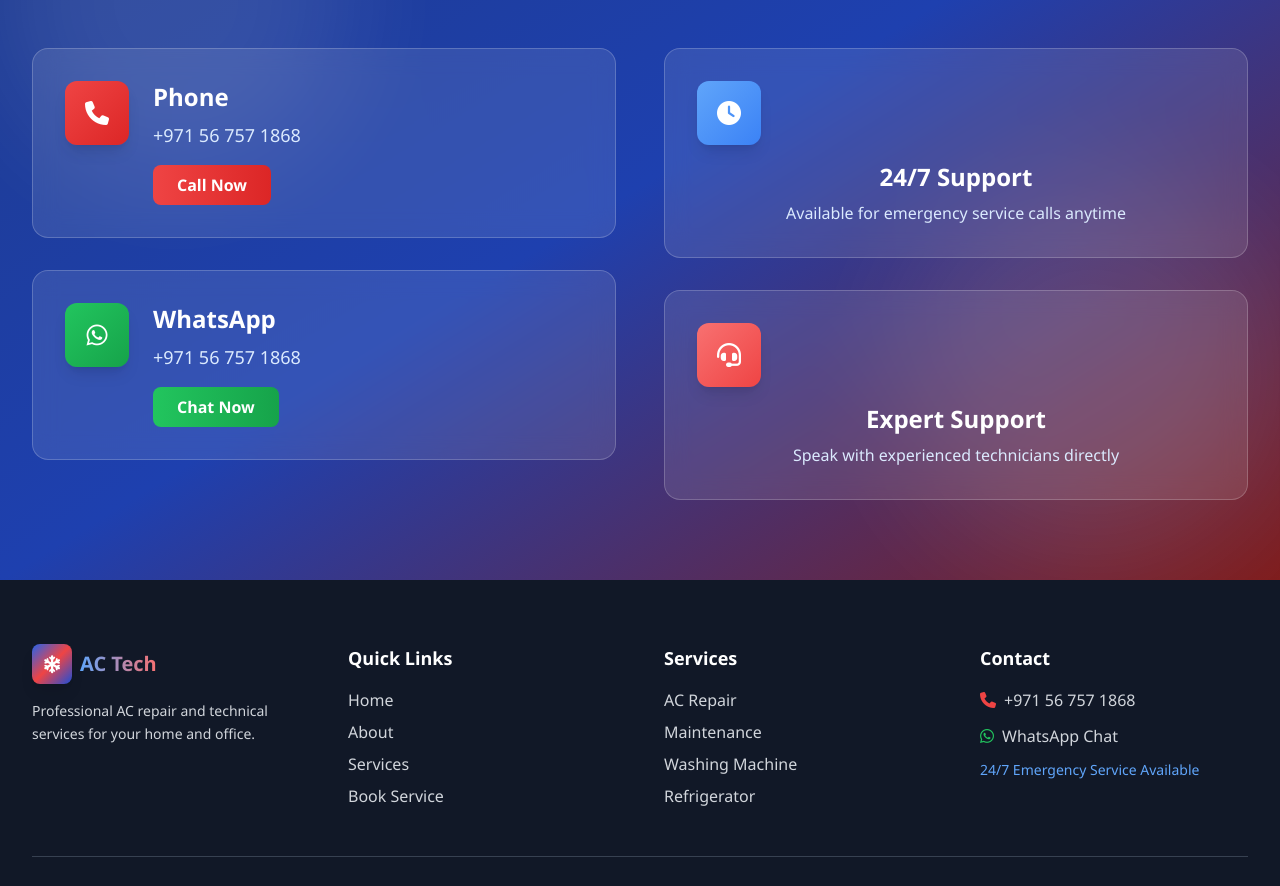
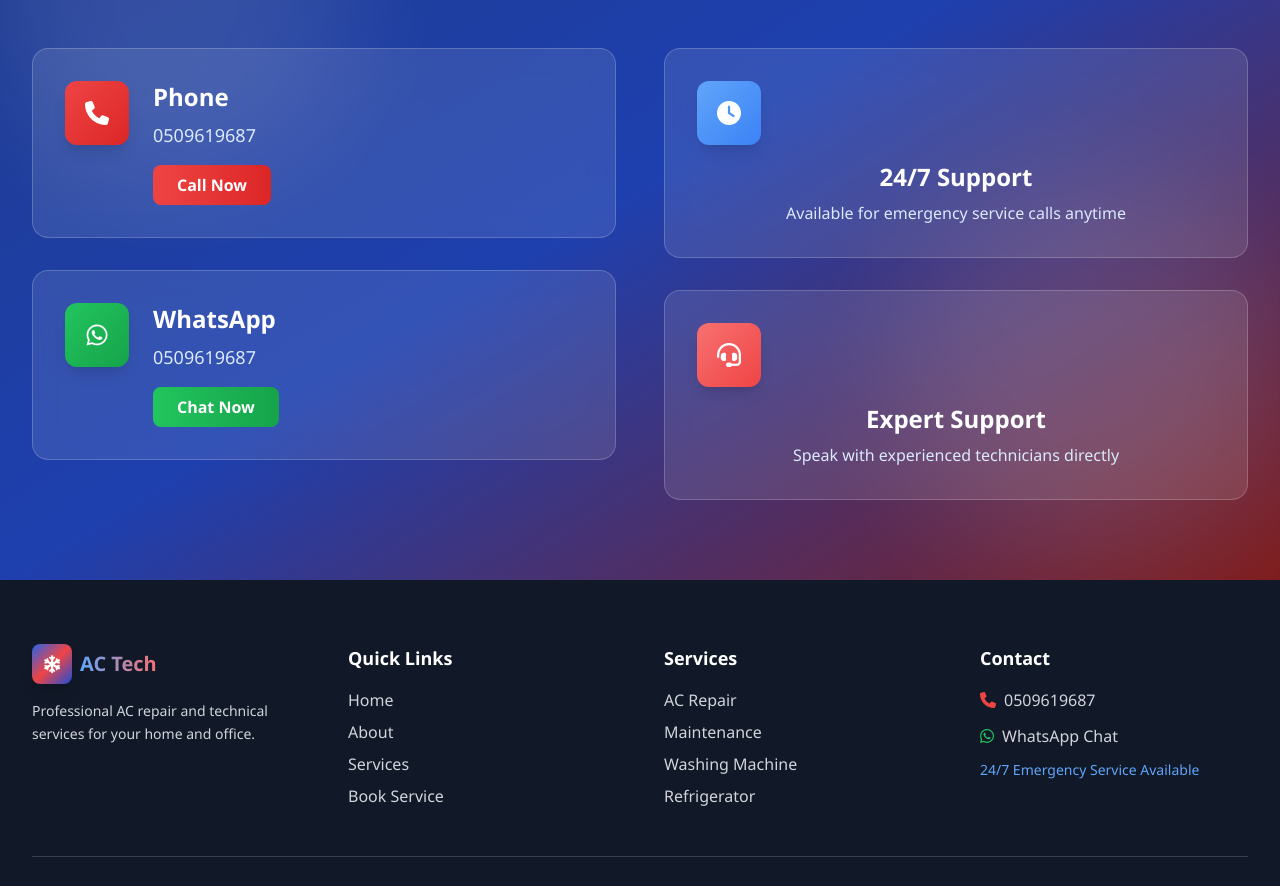
Before and after one commit to adnanrafique555/ac-technical-services, a plain HTML site: page index.html in a window 1280 px wide. Shown: the part 4300-5186 px from the top of the page. Drawn offline with nearby package versions, Linux system fonts and the light colour scheme.

Commit message:
Update index.html

```diff
--- a/index.html
+++ b/index.html
@@ -34,7 +34,7 @@
 
                 <!-- Call Now Button -->
                 <div class="hidden md:flex items-center space-x-4">
-                    <a href="tel:+971 56 757 1868" class="bg-gradient-to-r from-red-500 to-red-600 hover:from-red-600 hover:to-red-700 text-white px-6 py-2.5 rounded-lg font-semibold transition-all duration-300 hover:shadow-lg transform hover:scale-105 flex items-center space-x-2">
+                    <a href="tel:0509619687" class="bg-gradient-to-r from-red-500 to-red-600 hover:from-red-600 hover:to-red-700 text-white px-6 py-2.5 rounded-lg font-semibold transition-all duration-300 hover:shadow-lg transform hover:scale-105 flex items-center space-x-2">
                         <i class="fas fa-phone"></i>
                         <span>Call Now</span>
                     </a>
@@ -85,11 +85,11 @@
 
                     <!-- CTA Buttons -->
                     <div class="flex flex-col sm:flex-row gap-4 pt-4">
-                        <a href="tel:+971 56 757 1868" class="group bg-gradient-to-r from-red-500 to-red-600 hover:from-red-600 hover:to-red-700 text-white px-8 py-4 rounded-xl font-bold text-lg transition-all duration-300 hover:shadow-2xl transform hover:scale-105 flex items-center justify-center space-x-2">
+                        <a href="tel:0509619687" class="group bg-gradient-to-r from-red-500 to-red-600 hover:from-red-600 hover:to-red-700 text-white px-8 py-4 rounded-xl font-bold text-lg transition-all duration-300 hover:shadow-2xl transform hover:scale-105 flex items-center justify-center space-x-2">
                             <i class="fas fa-phone group-hover:animate-pulse"></i>
                             <span>Call Now</span>
                         </a>
-                        <a href="https://wa.me/+971 56 757 1868" target="_blank" rel="noopener noreferrer" class="group bg-gradient-to-r from-green-500 to-green-600 hover:from-green-600 hover:to-green-700 text-white px-8 py-4 rounded-xl font-bold text-lg transition-all duration-300 hover:shadow-2xl transform hover:scale-105 flex items-center justify-center space-x-2">
+                        <a href="https://wa.me/0509619687" target="_blank" rel="noopener noreferrer" class="group bg-gradient-to-r from-green-500 to-green-600 hover:from-green-600 hover:to-green-700 text-white px-8 py-4 rounded-xl font-bold text-lg transition-all duration-300 hover:shadow-2xl transform hover:scale-105 flex items-center justify-center space-x-2">
                             <i class="fab fa-whatsapp group-hover:animate-pulse"></i>
                             <span>WhatsApp Chat</span>
                         </a>
@@ -445,8 +445,8 @@
                             </div>
                             <div>
                                 <h3 class="text-2xl font-bold text-white mb-2">Phone</h3>
-                                <p class="text-blue-100 text-lg">+971 56 757 1868</p>
-                                <a href="tel:+971 56 757 1868" class="inline-block mt-4 bg-gradient-to-r from-red-500 to-red-600 hover:from-red-600 hover:to-red-700 text-white px-6 py-2 rounded-lg font-semibold transition-all duration-300 hover:shadow-lg">
+                                <p class="text-blue-100 text-lg">0509619687</p>
+                                <a href="tel:0509619687" class="inline-block mt-4 bg-gradient-to-r from-red-500 to-red-600 hover:from-red-600 hover:to-red-700 text-white px-6 py-2 rounded-lg font-semibold transition-all duration-300 hover:shadow-lg">
                                     Call Now
                                 </a>
                             </div>
@@ -460,8 +460,8 @@
                             </div>
                             <div>
                                 <h3 class="text-2xl font-bold text-white mb-2">WhatsApp</h3>
-                                <p class="text-blue-100 text-lg">+971 56 757 1868</p>
-                                <a href="https://wa.me/+971 56 757 1868" target="_blank" rel="noopener noreferrer" class="inline-block mt-4 bg-gradient-to-r from-green-500 to-green-600 hover:from-green-600 hover:to-green-700 text-white px-6 py-2 rounded-lg font-semibold transition-all duration-300 hover:shadow-lg">
+                                <p class="text-blue-100 text-lg">0509619687</p>
+                                <a href="https://wa.me/0509619687" target="_blank" rel="noopener noreferrer" class="inline-block mt-4 bg-gradient-to-r from-green-500 to-green-600 hover:from-green-600 hover:to-green-700 text-white px-6 py-2 rounded-lg font-semibold transition-all duration-300 hover:shadow-lg">
                                     Chat Now
                                 </a>
                             </div>
@@ -494,13 +494,13 @@
     <!-- Floating Action Buttons -->
     <div class="fixed bottom-8 right-8 flex flex-col items-end space-y-4 z-40">
         <!-- WhatsApp Button -->
-        <a href="https://wa.me/+971 56 757 1868" target="_blank" rel="noopener noreferrer" class="floating-btn group bg-gradient-to-br from-green-500 to-green-600 hover:from-green-600 hover:to-green-700 text-white w-14 h-14 rounded-full flex items-center justify-center shadow-lg hover:shadow-2xl transition-all duration-300 transform hover:scale-110">
+        <a href="https://wa.me/0509619687" target="_blank" rel="noopener noreferrer" class="floating-btn group bg-gradient-to-br from-green-500 to-green-600 hover:from-green-600 hover:to-green-700 text-white w-14 h-14 rounded-full flex items-center justify-center shadow-lg hover:shadow-2xl transition-all duration-300 transform hover:scale-110">
             <i class="fab fa-whatsapp text-2xl"></i>
             <span class="absolute right-20 bg-green-600 text-white px-4 py-2 rounded-lg opacity-0 group-hover:opacity-100 transition-opacity duration-300 whitespace-nowrap">Chat on WhatsApp</span>
         </a>
 
         <!-- Call Button -->
-        <a href="tel:0567571868" class="floating-btn group bg-gradient-to-br from-red-500 to-red-600 hover:from-red-600 hover:to-red-700 text-white w-14 h-14 rounded-full flex items-center justify-center shadow-lg hover:shadow-2xl transition-all duration-300 transform hover:scale-110">
+        <a href="tel:0509619687" class="floating-btn group bg-gradient-to-br from-red-500 to-red-600 hover:from-red-600 hover:to-red-700 text-white w-14 h-14 rounded-full flex items-center justify-center shadow-lg hover:shadow-2xl transition-all duration-300 transform hover:scale-110">
             <i class="fas fa-phone text-2xl"></i>
             <span class="absolute right-20 bg-red-600 text-white px-4 py-2 rounded-lg opacity-0 group-hover:opacity-100 transition-opacity duration-300 whitespace-nowrap">Call Now</span>
         </a>
@@ -549,11 +549,11 @@
                     <ul class="space-y-3">
                         <li class="flex items-center space-x-2">
                             <i class="fas fa-phone text-red-500"></i>
-                            <a href="tel:+971 56 757 1868" class="hover:text-blue-400 transition-colors duration-300">+971 56 757 1868</a>
+                            <a href="tel:0509619687" class="hover:text-blue-400 transition-colors duration-300">0509619687</a>
                         </li>
                         <li class="flex items-center space-x-2">
                             <i class="fab fa-whatsapp text-green-500"></i>
-                            <a href="https://wa.me/+971 56 757 1868" target="_blank" rel="noopener noreferrer" class="hover:text-blue-400 transition-colors duration-300">WhatsApp Chat</a>
+                            <a href="https://wa.me/0509619687" target="_blank" rel="noopener noreferrer" class="hover:text-blue-400 transition-colors duration-300">WhatsApp Chat</a>
                         </li>
                         <li class="text-sm mt-4">
                             <span class="text-blue-400">24/7 Emergency Service Available</span>
@@ -569,10 +569,10 @@
                         &copy; 2026 AC Technical Services. All rights reserved. Professional AC Repair & Maintenance
                     </p>
                     <div class="flex space-x-6 md:justify-end">
-                        <a href="https://wa.me/+971 56 757 1868" target="_blank" rel="noopener noreferrer" class="hover:text-green-400 transition-colors duration-300">
+                        <a href="https://wa.me/0509619687" target="_blank" rel="noopener noreferrer" class="hover:text-green-400 transition-colors duration-300">
                             <i class="fab fa-whatsapp text-2xl"></i>
                         </a>
-                        <a href="tel:+971 56 757 1868" class="hover:text-red-400 transition-colors duration-300">
+                        <a href="tel:0509619687" class="hover:text-red-400 transition-colors duration-300">
                             <i class="fas fa-phone text-2xl"></i>
                         </a>
                     </div>
```
